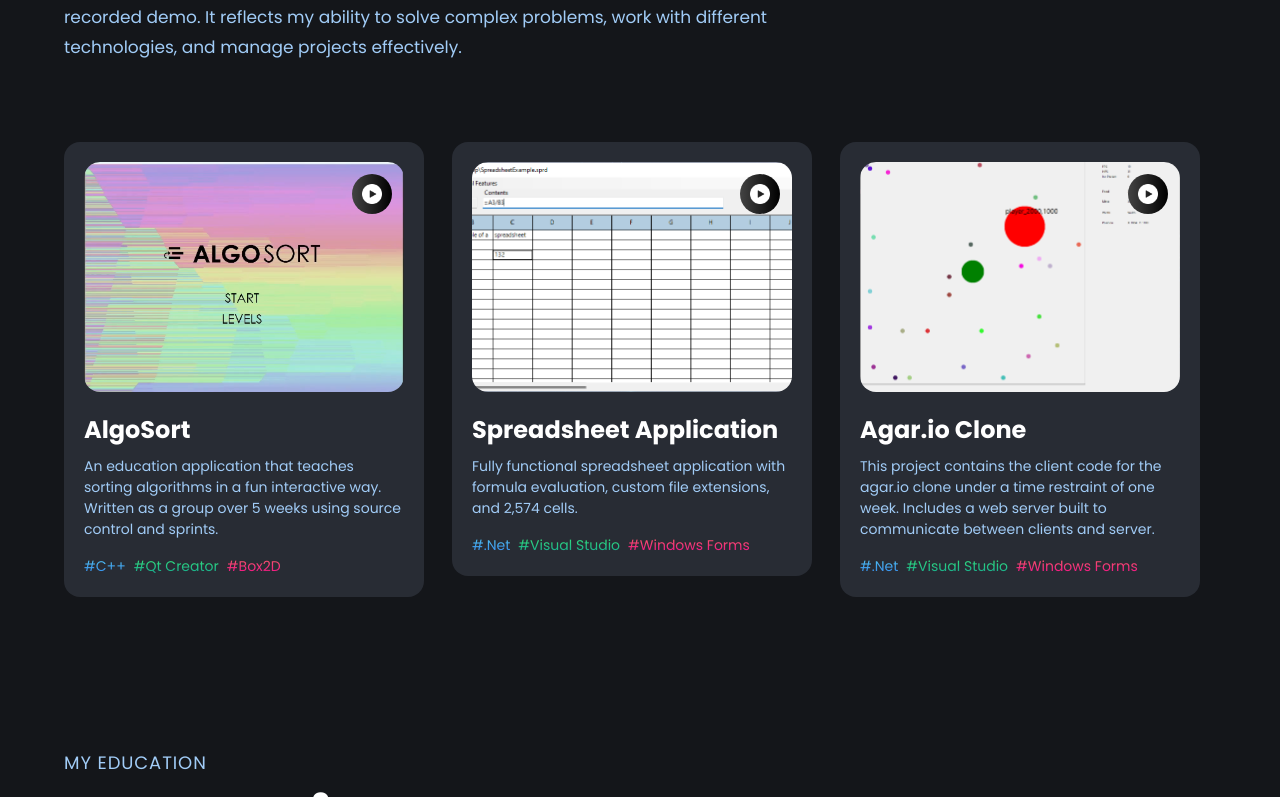
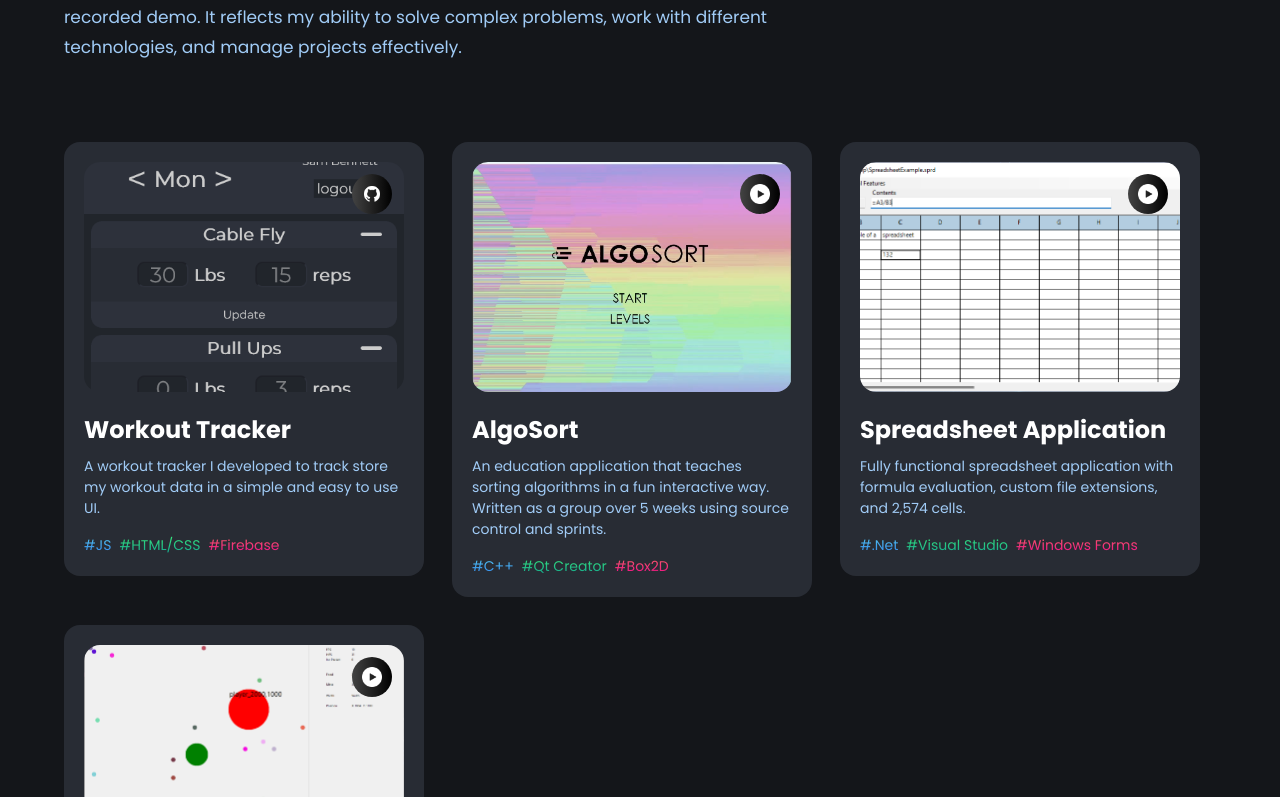
Before and after one commit to SamBennettDev/react-portfolio, a React (Create React App) app: page / in a window 1280 px wide. Shown: the part 1869-2666 px from the top of the page. Built offline with nearby package versions, Linux system fonts and the light colour scheme.

Commit message:
Added Workout Tracker

```diff
--- a/src/assets/index.js
+++ b/src/assets/index.js
@@ -33,6 +33,7 @@ import tripguide from "./tripguide.png";
 import spreadsheet from "./SpreadsheetExampleGUI.png";
 import agario from "./agarioclone.png";
 import algosort from "./algosort.png";
+import workout from "./workoutTracker.png";
 
 export {
   logo,
@@ -67,4 +68,5 @@ export {
   agario,
   algosort,
   vimeo,
+  workout,
 };
--- a/src/components/Works.js
+++ b/src/components/Works.js
@@ -13,7 +13,52 @@ const ProjectCard = ({
   tags,
   image,
   source_code_link,
+  source_code_type,
 }) => {
+  if (source_code_type === "github") {
+    return (
+      <motion.div variants={fadeIn("up", "spring", index * 0.5, 0.75)}>
+        <div className="bg-tertiary p-5 rounded-2xl sm:w-[360px] w-full">
+          <div className="relative w-full h-[230px]">
+            <img
+              src={image}
+              alt="project_image"
+              className="w-full h-full object-cover rounded-2xl"
+            />
+
+            <div className="absolute inset-0 flex justify-end m-3 card-img_hover">
+              <div
+                onClick={() => window.open(source_code_link, "_blank")}
+                className="black-gradient w-10 h-10 rounded-full flex justify-center items-center cursor-pointer"
+              >
+                <img
+                  src={github}
+                  alt="source code"
+                  className="w-1/2 h-1/2 object-contain"
+                />
+              </div>
+            </div>
+          </div>
+
+          <div className="mt-5">
+            <h3 className="text-white font-bold text-[24px]">{name}</h3>
+            <p className="mt-2 text-secondary text-[14px]">{description}</p>
+          </div>
+
+          <div className="mt-4 flex flex-wrap gap-2">
+            {tags.map((tag) => (
+              <p
+                key={`${name}-${tag.name}`}
+                className={`text-[14px] ${tag.color}`}
+              >
+                #{tag.name}
+              </p>
+            ))}
+          </div>
+        </div>
+      </motion.div>
+    );
+  } else {
     return (
       <motion.div variants={fadeIn("up", "spring", index * 0.5, 0.75)}>
         <div className="bg-tertiary p-5 rounded-2xl sm:w-[360px] w-full">
@@ -56,6 +101,7 @@ const ProjectCard = ({
         </div>
       </motion.div>
     );
+  }
 };
 
 const Works = () => {
--- a/src/constants/index.js
+++ b/src/constants/index.js
@@ -19,12 +19,10 @@ import {
   starbucks,
   tesla,
   shopify,
-  carrent,
   spreadsheet,
   agario,
-  jobit,
   algosort,
-  tripguide,
+  workout,
   threejs,
 } from "../assets";
 
@@ -201,6 +199,28 @@ const testimonials = [
 
 const projects = [
   {
+    name: "Workout Tracker",
+    description:
+      "A workout tracker I developed to track store my workout data in a simple and easy to use UI.",
+    tags: [
+      {
+        name: "JS",
+        color: "blue-text-gradient",
+      },
+      {
+        name: "HTML/CSS",
+        color: "green-text-gradient",
+      },
+      {
+        name: "Firebase",
+        color: "pink-text-gradient",
+      },
+    ],
+    image: workout,
+    source_code_link: "https://github.com/SamBennettDev/workout-tracker",
+    source_code_type: "github",
+  },
+  {
     name: "AlgoSort",
     description:
       "An education application that teaches sorting algorithms in a fun interactive way. Written as a group over 5 weeks using source control and sprints.",
@@ -221,6 +241,7 @@ const projects = [
     image: algosort,
     source_code_link:
       "https://vimeo.com/manage/videos/831628922?embedded=false&source=video_title&owner=181630258",
+    source_code_type: "vimeo",
   },
   {
     name: "Spreadsheet Application",
@@ -243,6 +264,7 @@ const projects = [
     image: spreadsheet,
     source_code_link:
       "https://vimeo.com/735094339?embedded=true&source=video_title&owner=181630258",
+    source_code_type: "vimeo",
   },
   {
     name: "Agar.io Clone",
@@ -265,6 +287,7 @@ const projects = [
     image: agario,
     source_code_link:
       "https://vimeo.com/735121765?embedded=true&source=video_title&owner=181630258",
+    source_code_type: "vimeo",
   },
 ];
 
```
Also changed, not shown: src/assets/workoutTracker.png (added). Lines whose indentation alone changed are shown as unchanged.
